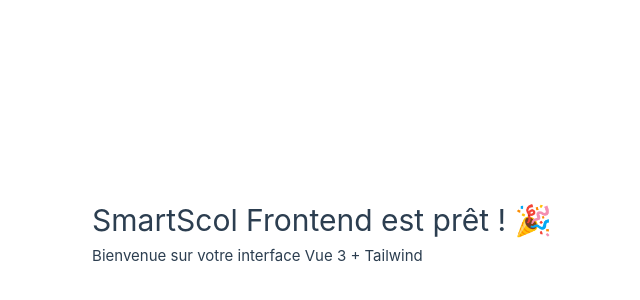
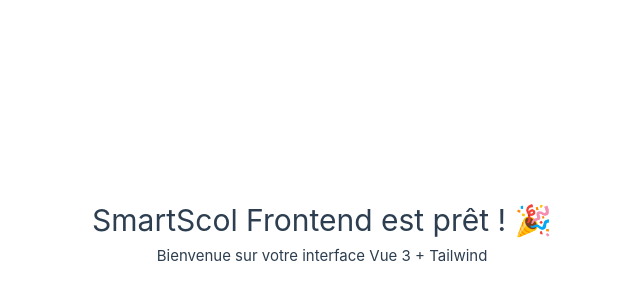
Before and after one commit to LuAp-dev/univ-mahajanga-results, a Vue app in the folder frontend-web/: page / in a window 1280 px wide. Shown: the part 168-468 px from the top of the page, without its empty margins (88-728 px from the left). Built offline with nearby package versions, Linux system fonts and the light colour scheme.

Commit message:
Set up Tailwind CSS configuration and integrate into main CSS

```diff
--- /dev/null
+++ b/frontend-web/postcss.config.js
@@ -0,0 +1,4 @@
+export const plugins = {
+  tailwindcss: {},
+  autoprefixer: {},
+}
--- a/frontend-web/src/assets/main.css
+++ b/frontend-web/src/assets/main.css
@@ -1,4 +1,8 @@
 @import './base.css';
+
+@tailwind base;
+@tailwind components;
+@tailwind utilities;
 
 #app {
   max-width: 1280px;
--- /dev/null
+++ b/frontend-web/tailwind.config.js
@@ -0,0 +1,8 @@
+/** @type {import('tailwindcss').Config} */
+export default {
+  content: ['./index.html', './src/**/*.{vue,js,ts,jsx,tsx}'],
+  theme: {
+    extend: {},
+  },
+  plugins: [],
+}
```
